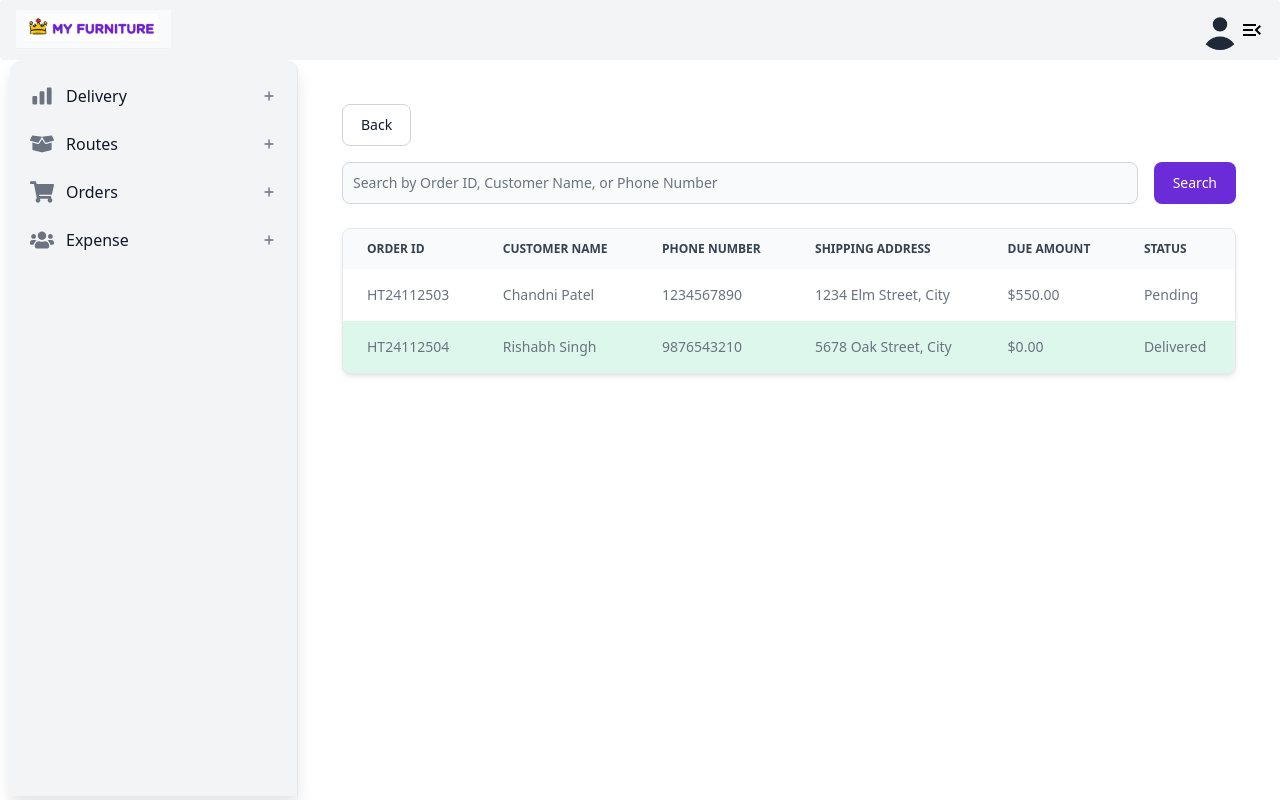
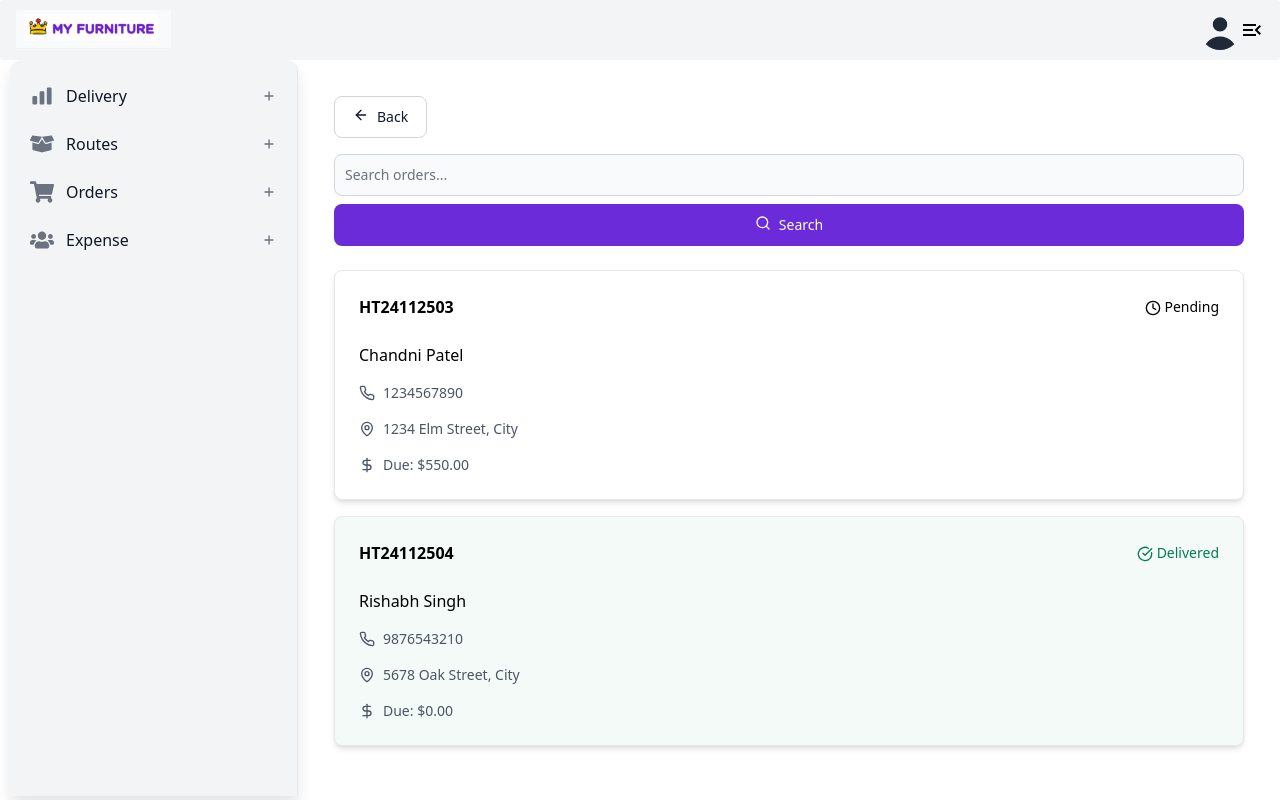
Before and after one commit to dhruv0ps/my-furniture, a React (Vite) app in the folder my-project/: page /orders in a window 1280 px wide. Built offline with nearby package versions, Linux system fonts and the light colour scheme.

Commit message:
orderlist table changed

```diff
--- a/my-project/src/features/Orders/OrderList.tsx
+++ b/my-project/src/features/Orders/OrderList.tsx
@@ -1,6 +1,7 @@
 import React, { useState } from "react";
-import { Button, TextInput, Table } from "flowbite-react";
+import { Button, TextInput, Card } from "flowbite-react";
 import { useNavigate } from "react-router-dom";
+import { ArrowLeft, Search, Phone, MapPin, DollarSign, CheckCircle, Clock } from 'lucide-react';
 
 type Order = {
   id: string;
@@ -55,55 +56,59 @@ const OrdersList: React.FC = () => {
   };
 
   return (
-    <div className="p-6">
-          <Button color="light" className="mb-4"onClick={() => navigate(-1)}>
+    <div className="p-4">
+      <Button color="light" className="mb-4" onClick={() => navigate(-1)}>
+        <ArrowLeft className="mr-2 h-4 w-4" />
         Back
       </Button>
 
-      <div className="mb-6 flex flex-col md:flex-row items-start md:items-center justify-between gap-4">
+      <div className="mb-6 flex flex-col gap-2">
         <TextInput
-          placeholder="Search by Order ID, Customer Name, or Phone Number"
+          placeholder="Search orders..."
           value={searchQuery}
           onChange={(e) => setSearchQuery(e.target.value)}
-          className="w-full md:w-1/2"
+          className="w-full"
         />
-        <Button color="purple" onClick={handleSearch} className="w-full md:w-auto">
+        <Button color="purple" onClick={handleSearch} className="w-full">
+          <Search className="mr-2 h-4 w-4" />
           Search
         </Button>
       </div>
 
-
-      <div className="overflow-x-auto border rounded-lg">
-        <Table>
-          <Table.Head>
-            <Table.HeadCell>Order ID</Table.HeadCell>
-            <Table.HeadCell>Customer Name</Table.HeadCell>
-            <Table.HeadCell>Phone Number</Table.HeadCell>
-            <Table.HeadCell>Shipping Address</Table.HeadCell>
-            <Table.HeadCell>Due Amount</Table.HeadCell>
-            <Table.HeadCell>Status</Table.HeadCell>
-          </Table.Head>
-          <Table.Body>
+      <div className="space-y-4">
         {orders.map((order) => (
-              <Table.Row
+          <Card
             key={order.id}
             className={`cursor-pointer ${
-                  order.isDelivered ? "bg-green-100" : "bg-white"
+              order.isDelivered ? "bg-green-50" : "bg-white"
             }`}
             onClick={() => handleOrderClick(order.id)}
           >
-                <Table.Cell className="font-medium">{order.id}</Table.Cell>
-                <Table.Cell>{order.customerName}</Table.Cell>
-                <Table.Cell>{order.customerPhone}</Table.Cell>
-                <Table.Cell>{order.shippingAddress}</Table.Cell>
-                <Table.Cell>{order.dueAmount}</Table.Cell>
-                <Table.Cell>
-                  {order.isDelivered ? "Delivered" : "Pending"}
-                </Table.Cell>
-              </Table.Row>
+            <div className="flex justify-between items-center mb-2">
+              <span className="font-bold">{order.id}</span>
+              <span className={`text-sm ${order.isDelivered ? "text-green-600" : "text-yellow-600"}`}>
+                {order.isDelivered ? (
+                  <><CheckCircle className="inline mr-1 h-4 w-4" /> Delivered</>
+                ) : (
+                  <><Clock className="inline mr-1 h-4 w-4" /> Pending</>
+                )}
+              </span>
+            </div>
+            <p className="font-medium">{order.customerName}</p>
+            <p className="text-sm text-gray-600 flex items-center">
+              <Phone className="mr-2 h-4 w-4" />
+              {order.customerPhone}
+            </p>
+            <p className="text-sm text-gray-600 flex items-center">
+              <MapPin className="mr-2 h-4 w-4" />
+              {order.shippingAddress}
+            </p>
+            <p className="text-sm text-gray-600 flex items-center">
+              <DollarSign className="mr-2 h-4 w-4" />
+              Due: {order.dueAmount}
+            </p>
+          </Card>
         ))}
-          </Table.Body>
-        </Table>
       </div>
     </div>
   );
```
Lines whose indentation alone changed are shown as unchanged.
